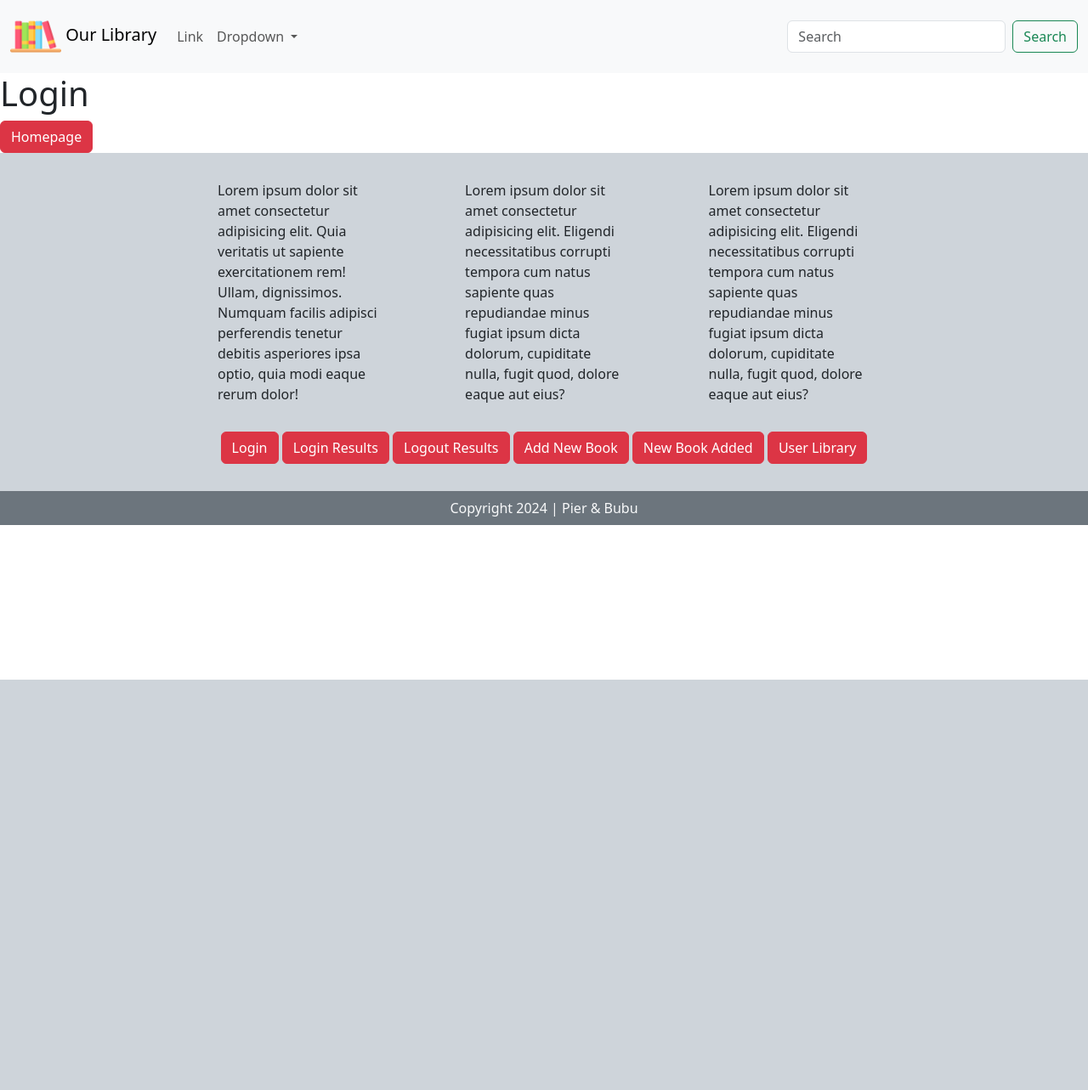
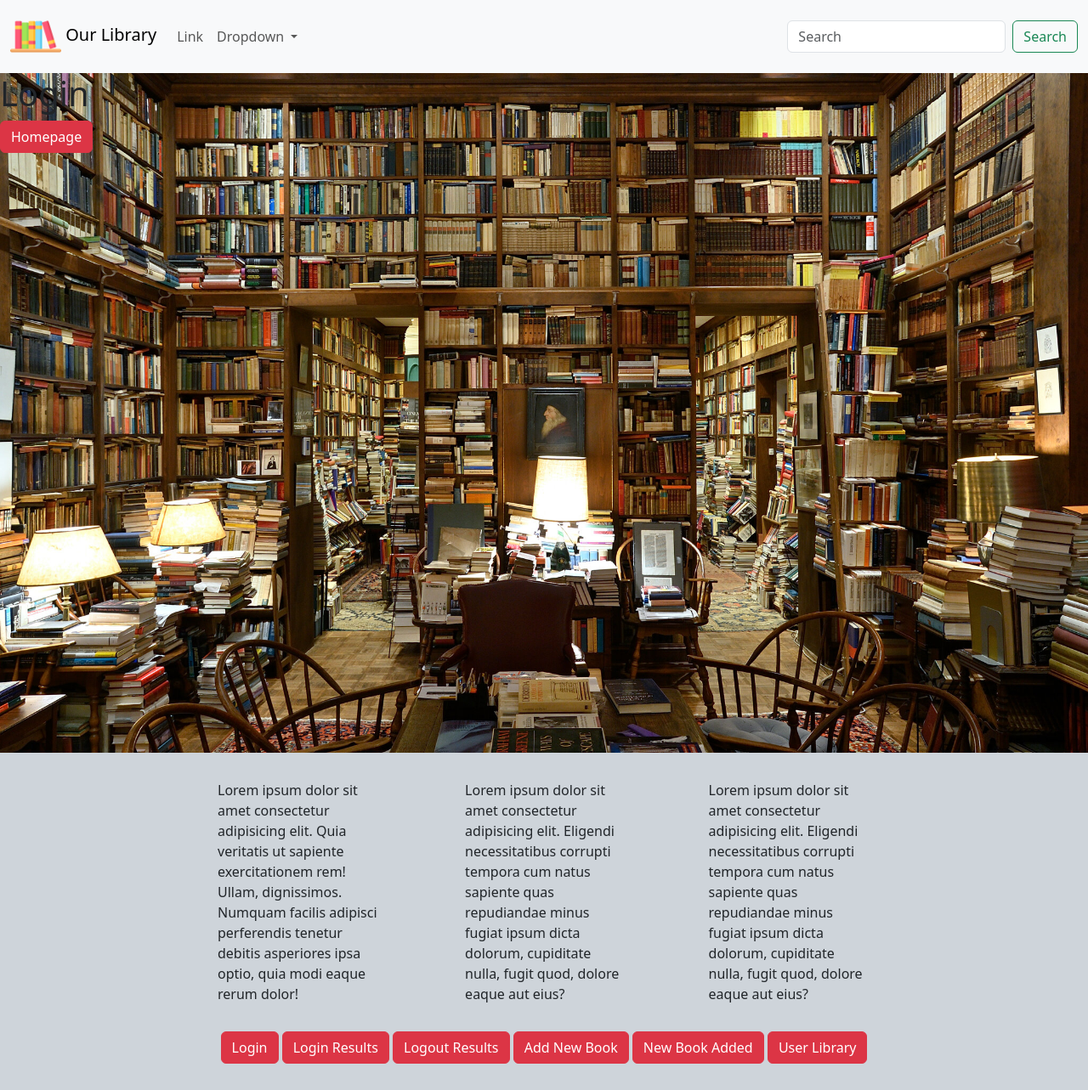
Before and after one commit to pierluigicarrieri/our-library, a PHP site: page /Personal_Projects/pages/login.php in a window 1280 px wide. Shown: the top 1283 px of the page at 85% size. Before the commit the page ends 800 px from the top, so only its background shows below. Run offline with PHP 8.4, Linux system fonts and the light colour scheme; data that the repository does not hold is empty.

Commit message:
Moved jumbo css to general

```diff
--- a/pages/index.php
+++ b/pages/index.php
@@ -4,7 +4,7 @@
     // Variable for css sheet link
     $stylesheet = '../style/homepage.css';
 
-    // Query for random books list
+    // Query and code for random books list
 
     // Creates handle to database
     $db = new mysqli('localhost', 'root', 'root', 'our_library');
@@ -37,7 +37,7 @@
     }
     $results = $booksWithAuthorsAndGenres;
 
-    var_dump($results);
+    // var_dump($results);
 
 ?>
 
--- a/pages/login.php
+++ b/pages/login.php
@@ -1,5 +1,8 @@
 <?php
+    // Variable for page title
     $title = 'Our Library - Login';
+    // Variable for css sheet link
+    $stylesheet = '../style/login.css';
 ?>
 
     <?php
--- a/style/general.css
+++ b/style/general.css
@@ -2,3 +2,9 @@
     height: 60px;
     width: 60px;
 }
+
+main {
+    min-height: 100vh;
+    background-image: url('../assets/site_pics/jumbo.jpeg');
+    background-size: cover;
+}
--- a/style/homepage.css
+++ b/style/homepage.css
@@ -1,9 +1,3 @@
-main {
-    min-height: 100vh;
-    background-image: url('../assets/site_pics/jumbo.jpeg');
-    background-size: cover;
-}
-
 /* Next selectors manage hover effect (from cover to info) */
 
 .card {
```
